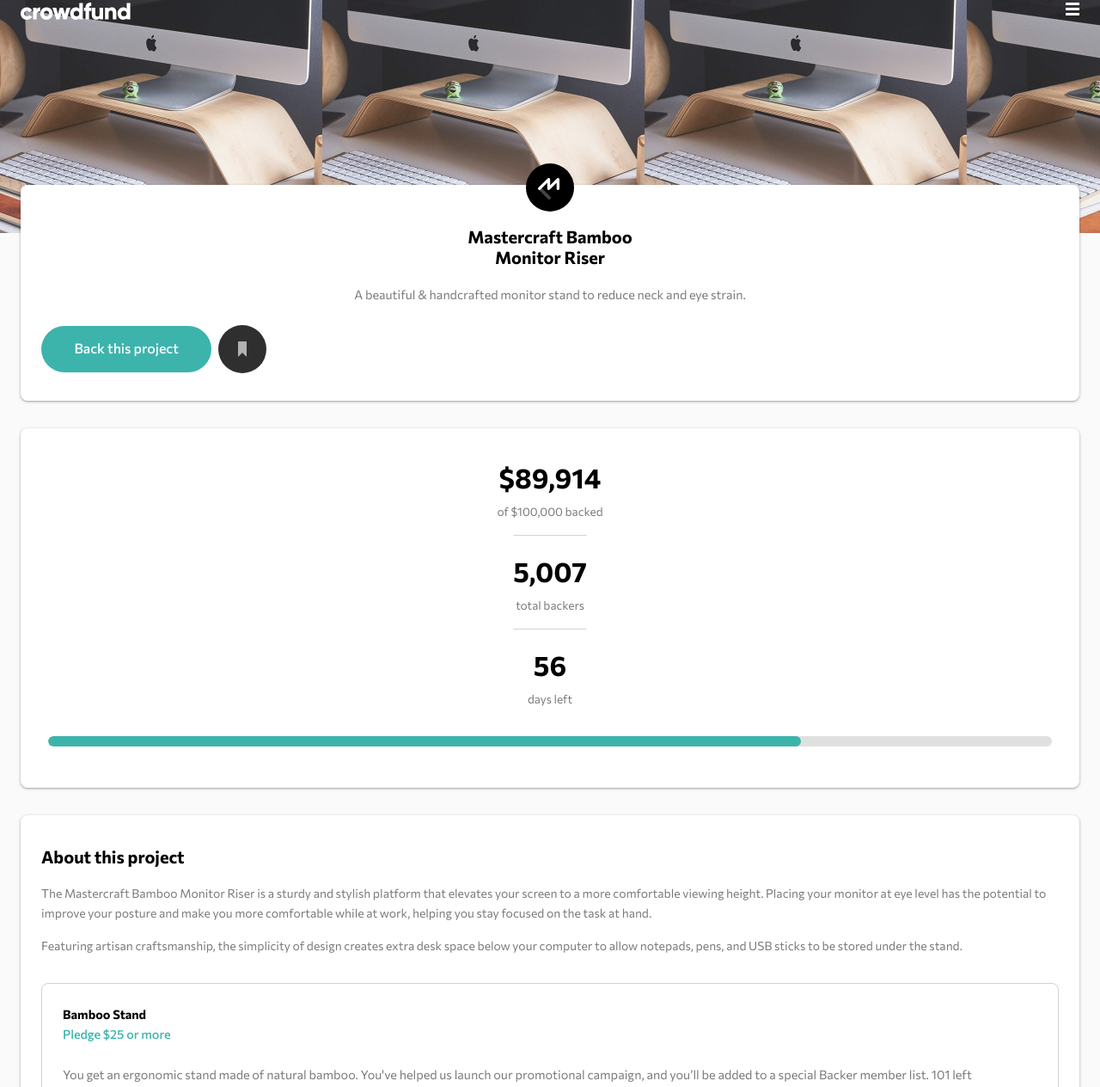
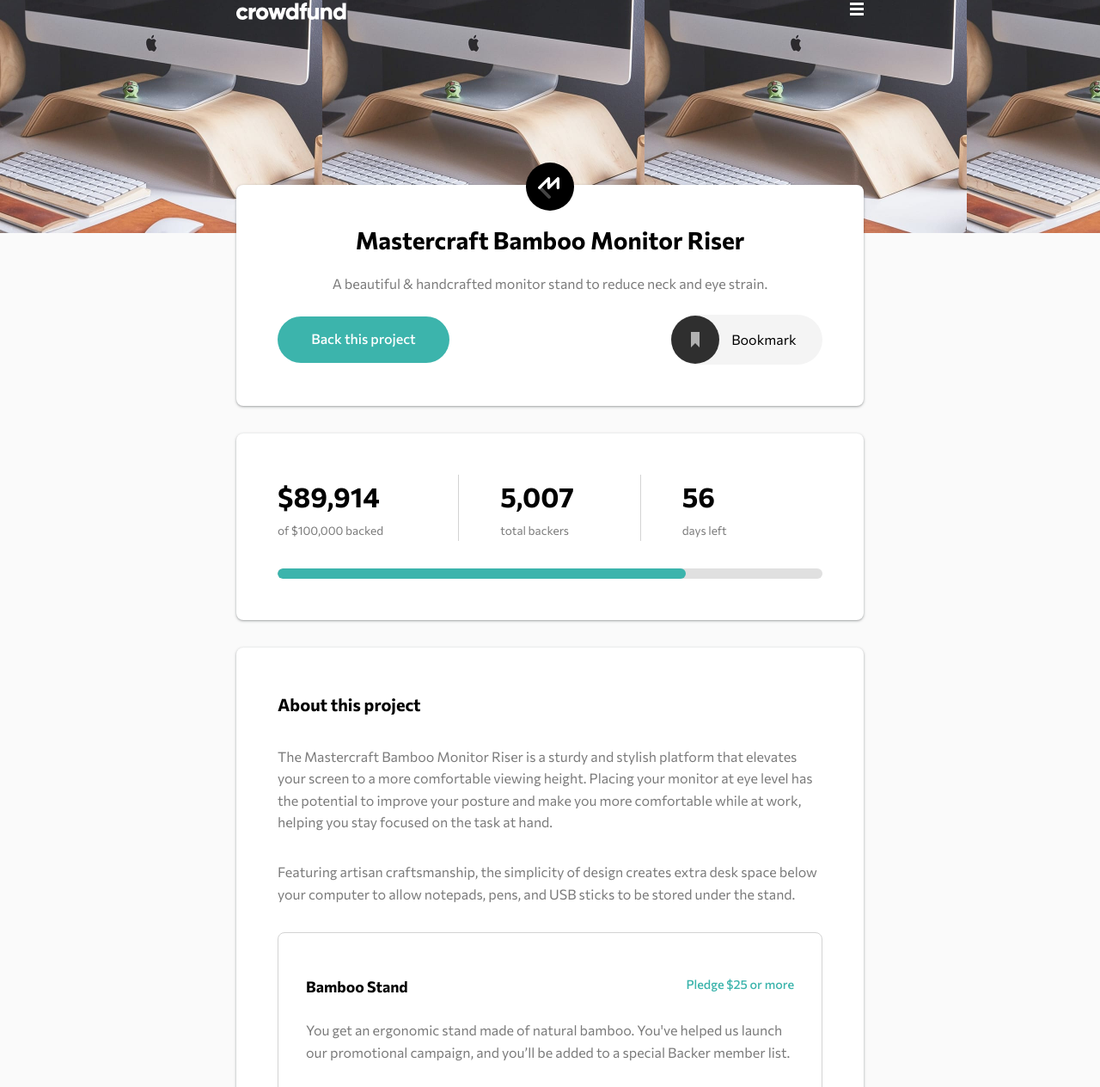
Before and after one commit to emiacerbi/crowdfunding-product-page, a plain HTML site: page index.html in a window 1280 px wide. Shown: the part 29-1293 px from the top of the page at 86% size. Drawn offline with Linux system fonts and the light colour scheme.

Commit message:
finished static layout for wide resolutions

```diff
--- a/index.html
+++ b/index.html
@@ -18,8 +18,10 @@
 <body>
 
 <header class="header">
+  <div class="header__container">
     <img src="/images/logo.svg" alt="" class="header__logo">
     <img src="/images/icon-hamburger.svg" alt="" class="header__ham">
+  </div>
 </header>
 
 <main class="main">
@@ -32,7 +34,9 @@
 
     <div class="main__header__flex">
       <button class="main__header__button">Back this project</button>
-      <svg width="56" height="56" xmlns="http://www.w3.org/2000/svg" class="main__header__bookmark">
+
+      <div class="main__header__bookmark">
+        <svg width="56" height="56" xmlns="http://www.w3.org/2000/svg" class="main__header__bookmark__svg">
           <g fill="none" fill-rule="evenodd">
             <circle fill="#2F2F2F" cx="28" cy="28" r="28"/>
             <path fill="#B1B1B1" d="M23 19v18l5-5.058L33 37V19z"/>
@@ -40,9 +44,11 @@
         </svg>
       </div>
     </div>
+  </div>
 
   <!-- Main info -->
   <div class="main__info">
+
     <div class="main__info__card">
       <p class="main__info__card__num">$89,914</p>
       <span class="main__info__card__span">of $100,000 backed</span>
@@ -61,6 +67,7 @@
     <div class="main__info__progress">
       <div class="main__info__progress__percent"></div>
     </div>
+
   </div>
 
   <div class="main__about">
@@ -82,7 +89,7 @@
 
       <p class="main__about__reward__text"> You get an ergonomic stand made of natural bamboo. You've helped us launch our promotional campaign, and
         you’ll be added to a special Backer member list.
-        101 left</p>
+      </p>
 
       <div class="main__about__reward__flex">
         <p class="main__about__reward__num">101</p>
--- a/scss/base/_typography.scss
+++ b/scss/base/_typography.scss
@@ -28,6 +28,15 @@ body {
         &__button {
             color: white;
             font-weight: 500;
+        }
+
+        &__bookmark {
+
+            &:hover {
+                color: var(--dark-gray);
+                font-weight: 500;
+            }
+
         }
 
     }
@@ -93,3 +102,54 @@ body {
         }
     }
 }
+
+
+@media (min-width: 500px) {
+
+    .main {
+
+        &__header {
+
+            &__title {
+                font-size: 1.75rem;
+            }
+
+            &__text {
+                font-size: 1rem;
+            }
+
+            &__bookmark {
+
+
+                &::after {
+
+                }
+            }
+        }
+
+        &__info {
+        }
+
+        &__about {
+
+            padding: 3.125rem 3rem;
+
+            &__text {
+                font-size: 1rem;
+            }
+
+            &__reward {
+
+                &__title {
+                    font-size: 1.1rem;
+                }
+
+                &__text {
+
+                    font-size: 1rem;
+                }
+            }
+        }
+
+    }
+}
--- a/scss/layout/_header.scss
+++ b/scss/layout/_header.scss
@@ -7,14 +7,18 @@
     background-image: url(/images/image-hero-mobile.jpg);
     background-size: contain;
 
-    display: flex;
-    justify-content: space-between;
-    align-items: flex-start;
     padding: 2rem 1.5rem;
+
+    &__container {
+        display: flex;
+        justify-content: space-between;
+        align-items: flex-start;
+        max-width: 730px;
+        margin: 0 auto;
+    }
 
     &__ham {
         cursor: pointer;
     }
 
-
 }
--- a/scss/layout/_main.scss
+++ b/scss/layout/_main.scss
@@ -12,6 +12,8 @@
         border-radius: .5rem;
         padding: 3rem 1.5rem 2rem;
 
+        max-width: 730px;
+        margin: 0 auto;
         margin-top: -5.5rem;
 
         position: relative;
@@ -37,7 +39,7 @@
         &__flex {
             display: flex;
             align-items: center;
-            gap: .5rem;
+            justify-content: space-between;
             margin-top: 1.5rem;
         }
 
@@ -45,7 +47,8 @@
             background-color: var(--moderate-cyan);
             border: none;
             padding: .8rem 2.4rem 1rem;
-            // width: 100%;
+            width: min(77.5%, 200px);
+
             border-radius: 2rem;
 
             cursor: pointer;
@@ -56,15 +59,23 @@
         }
 
         &__bookmark {
+
             cursor: pointer;
+            display: flex;
+            justify-content: center;
+            align-items: center;
 
-            &:hover path {
-                fill: white;
+            &:hover {
+                svg path {
+                    fill: lightgray;
+                }
+
+                svg circle {
+                    fill: #6e6e6e;
+                }
+
             }
 
-            &:hover circle {
-                fill: var(--dark-cyan)
-            }
         }
     }
 
@@ -74,11 +85,11 @@
         box-shadow: rgba(60, 64, 67, 0.3) 0px 1px 2px 0px, rgba(60, 64, 67, 0.15) 0px 1px 3px 1px;
         border-radius: .5rem;
         padding: 1rem 2rem 3rem;
+        text-align: center;
 
-        display: flex;
-        flex-direction: column;
-        align-items: center;
-        text-align: center;
+        max-width: 730px;
+
+
 
         &__card {
 
@@ -122,8 +133,11 @@
 
     &__about {
 
+        max-width: 730px;
         border-radius: .5rem;
         margin-top: 2rem;
+        margin-left: auto;
+        margin-right: auto;
         box-shadow: rgba(60, 64, 67, 0.3) 0px 1px 2px 0px, rgba(60, 64, 67, 0.15) 0px 1px 3px 1px;
         background-color: white;
         padding: 2rem 1.5rem;
@@ -175,7 +189,129 @@
         .out {
             opacity: .5;
         }
+    }
+}
 
+
+
+
+@media (min-width: 500px) {
+
+    .main {
+
+        &__header {
+
+
+            &__title {
+                max-width: 100%;
+            }
+
+            &__bookmark {
+                display: flex;
+                justify-content: center;
+                align-items: center;
+                background-color: #f4f4f4;
+                border-radius: 2rem;
+
+                &::after {
+                    content: 'Bookmark';
+                    width: 120px;
+                    height: 100%;
+                    padding: 1rem;
+                    padding-left: 0;
+
+                    z-index: 1;
+                }
+            }
+        }
+
+        &__info {
+            padding: 3rem;
+        }
+
+        &__about {
+
+            padding: 3.125rem 3rem;
+
+            &__text {
+                margin-top: 2rem;
+            }
+
+            &__reward {
+                display: grid;
+                grid-template-columns: 1fr 1fr;
+                padding: 3rem 2rem;
+
+
+                &__text {
+                    grid-column: span 2;
+                    margin-bottom: 2rem;
+                }
+
+                &__pledge {
+                    margin-left: auto;
+                }
+
+                &__button {
+                    max-width: 160px;
+                    padding: 0.8rem 2rem 1rem;
+                    margin-top: 0;
+                    margin-left: auto;
+                }
+            }
+        }
     }
+}
 
+/* ==========
+    Media
+========== */
+
+@media (min-width: 800px) {
+
+    .main {
+
+        &__header {
+            padding: 3rem;
+        }
+
+        &__info {
+
+            margin-left: auto;
+            margin-right: auto;
+
+            padding: 3rem;
+
+            display: grid;
+            grid-template-columns: 1fr 1fr 1fr;
+
+            text-align: left;
+
+            &__card {
+                grid-column: span 1;
+
+                border-right: 1px solid lightgray;
+                padding: 0;
+
+                margin-left: 3rem;
+
+                &:first-child {
+                    margin-left: 0;
+                }
+
+                &:nth-child(3) {
+                    border-right: none;
+                }
+
+                &::before {
+                    content: none;
+                }
+            }
+
+            &__progress {
+                grid-column: span 3;
+                margin-top: 2rem;
+            }
+        }
+    }
 }
```
Also changed, not shown: css/main.css, 1 other file. Lines whose indentation alone changed are shown as unchanged.
